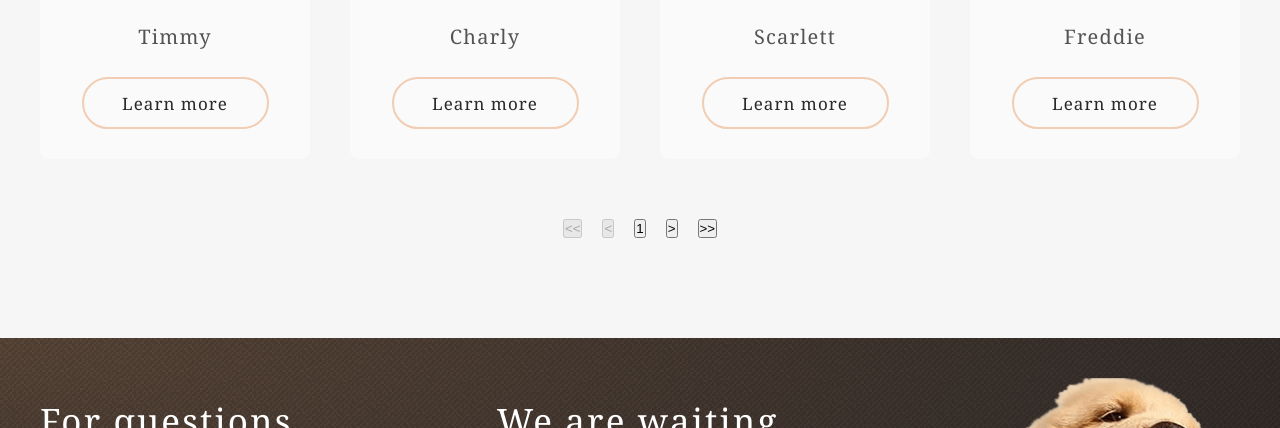
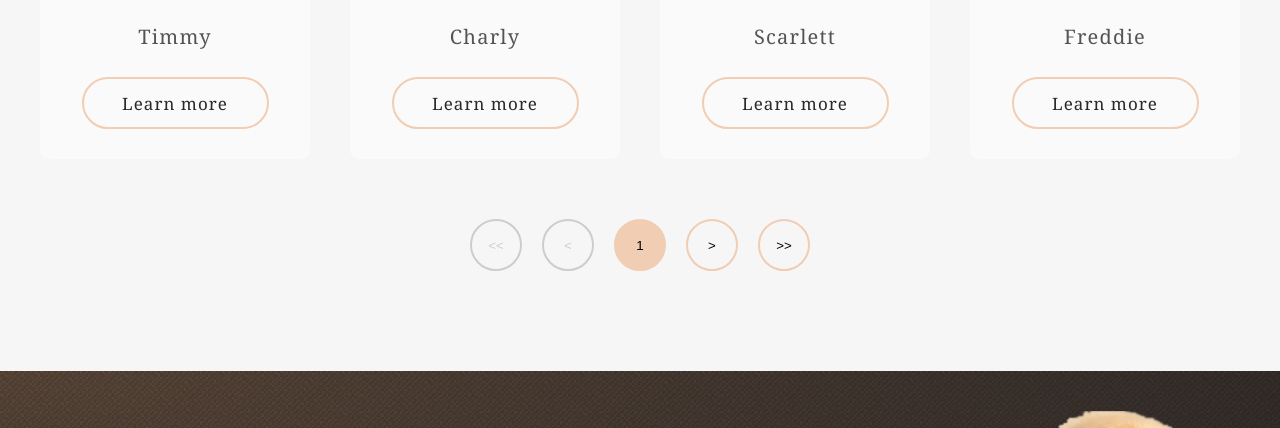
Before and after one commit to MaxPalianski/shelter, a plain HTML site: page shelter/pets.html in a window 1280 px wide. Shown: the part 1089-1517 px from the top of the page. Drawn offline with Linux system fonts and the light colour scheme; a web font is replaced by a local one.

Commit message:
feat: complete pagination buttuns styling 2026-06-15

```diff
--- a/shelter/css/pets.css
+++ b/shelter/css/pets.css
@@ -116,3 +116,17 @@
     gap: 20px;
     margin-top: 60px;
 }
+
+.pagination-current.active {
+    background-color: var(--color-primary);
+}
+
+.button-arrow:disabled {
+    border-color: var(--color-dark-s);
+    color: var(--color-dark-s);
+    cursor: not-allowed;
+}
+
+.button-arrow:disabled:hover {
+    background-color: transparent;
+}
--- a/shelter/pets.html
+++ b/shelter/pets.html
@@ -80,11 +80,11 @@
                         </div>
                     </div>
                     <div class="pagination">
-                        <button class="btn-pag pagination-double-left" disabled>&lt;&lt;</button>
-                        <button class="btn-pag pagination-left" disabled>&lt;</button>
-                        <button class="btn-pag pagination-current active">1</button>
-                        <button class="btn-pag pagination-right">&gt;</button>
-                        <button class="btn-pag pagination-double-right">&gt;&gt;</button>
+                        <button class="button-arrow pagination-double-left" disabled>&lt;&lt;</button>
+                        <button class="button-arrow pagination-left" disabled>&lt;</button>
+                        <button class="button-arrow pagination-current active">1</button>
+                        <button class="button-arrow pagination-right">&gt;</button>
+                        <button class="button-arrow pagination-double-right">&gt;&gt;</button>
                     </div>
                 </div>
             </section>
```
